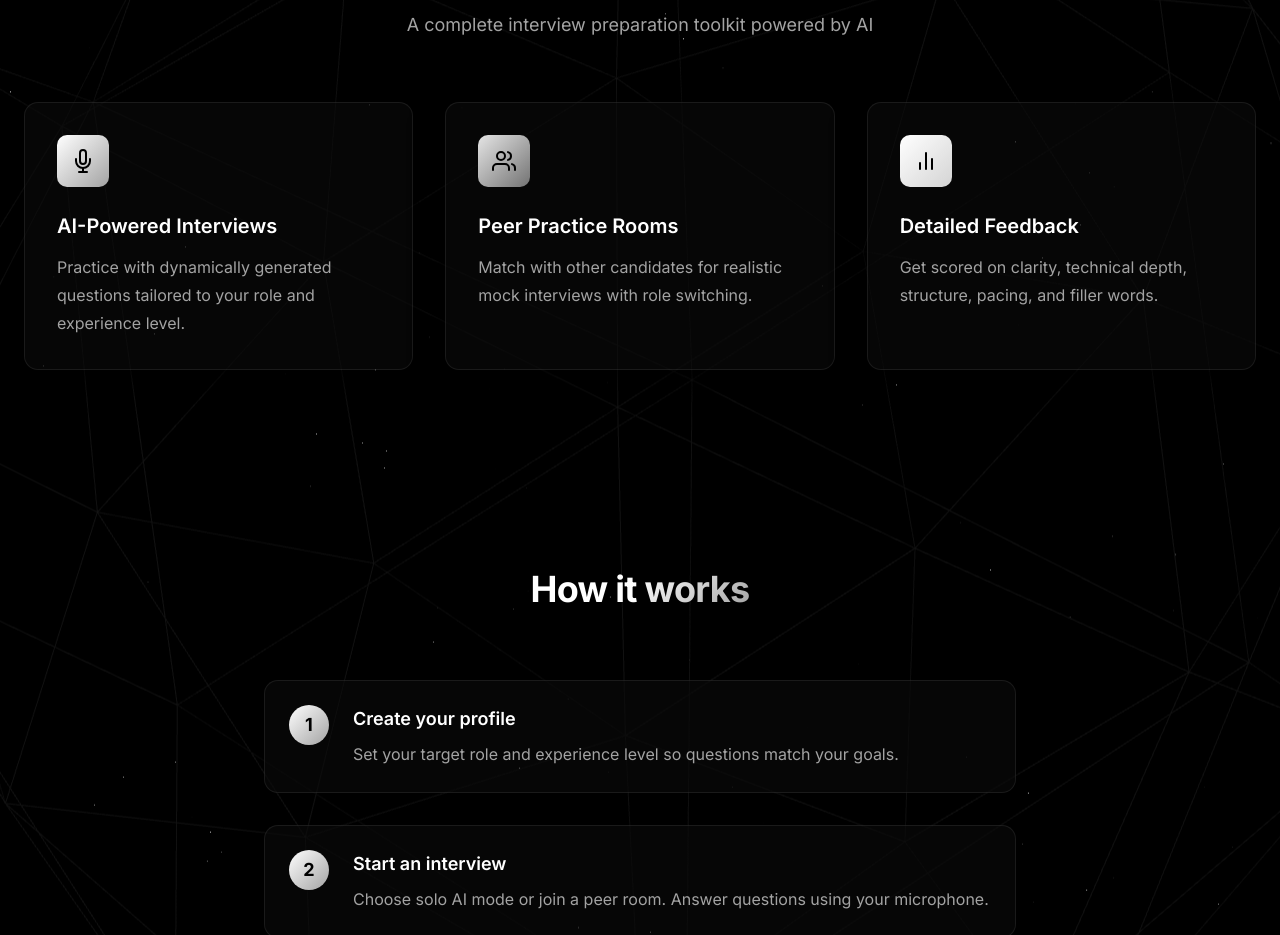
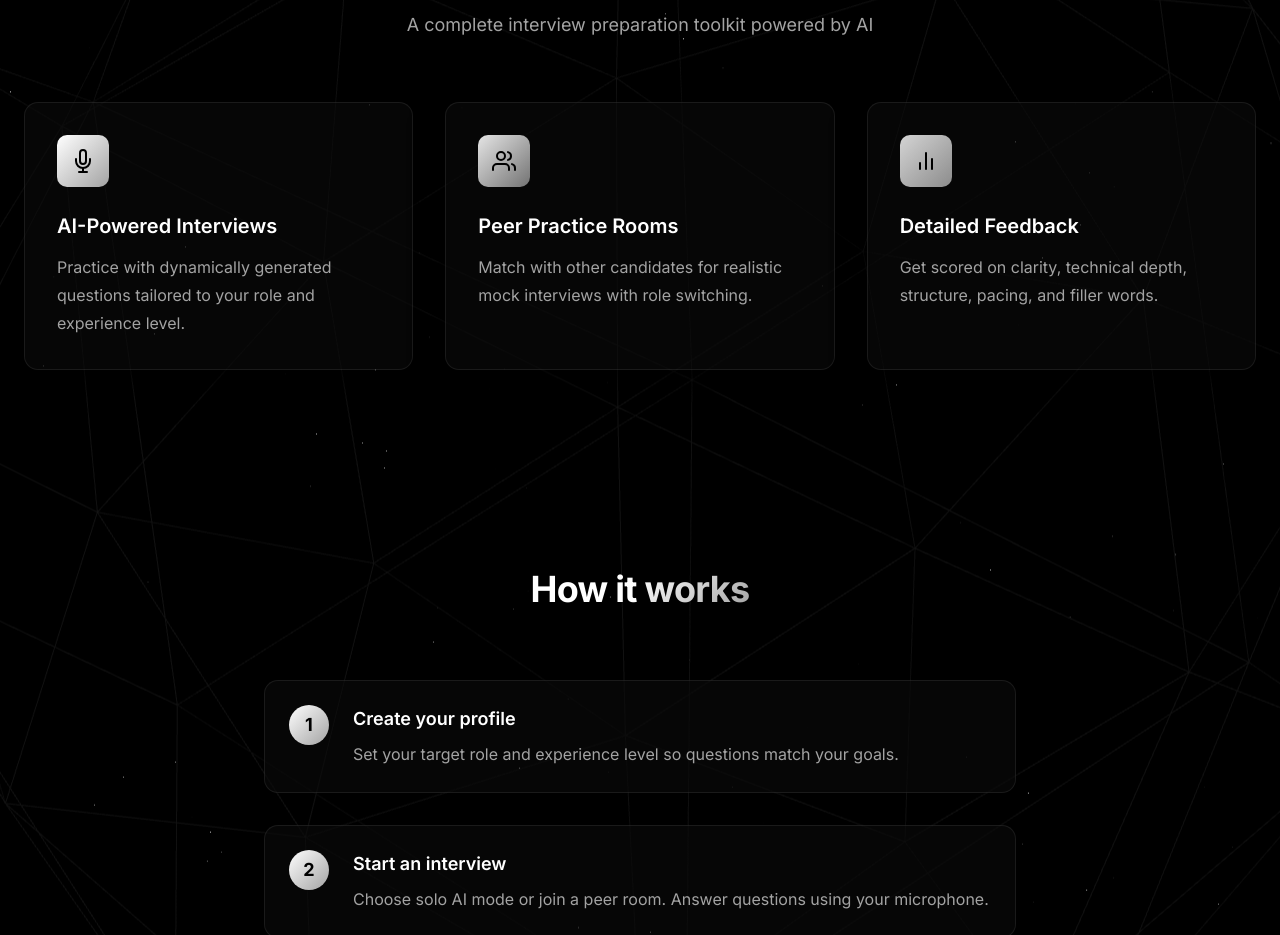
Before and after one commit to festverse/InterviewAI, a React (Vite) app in the folder client/: page / in a window 1280 px wide. Shown: the part 1020-1955 px from the top of the page. Built offline with nearby package versions, Linux system fonts and the light colour scheme; no server answers.

Commit message:
fix: adjust gradient-warm to distinct shade for Detailed Feedback icon

```diff
--- a/client/src/styles/variables.css
+++ b/client/src/styles/variables.css
@@ -27,7 +27,7 @@
   /* Gradients */
   --gradient-primary: linear-gradient(135deg, #ffffff 0%, #a3a3a3 100%);
   --gradient-accent: linear-gradient(135deg, #e5e5e5 0%, #737373 100%);
-  --gradient-warm: linear-gradient(135deg, #ffffff 0%, #d4d4d4 100%);
+  --gradient-warm: linear-gradient(135deg, #d4d4d4 0%, #8c8c8c 100%);
   --gradient-surface: linear-gradient(135deg, rgba(255, 255, 255, 0.05) 0%, rgba(255, 255, 255, 0.02) 100%);
   --gradient-hero: linear-gradient(180deg, #000000 0%, #0a0a0a 50%, #111111 100%);
 
```
